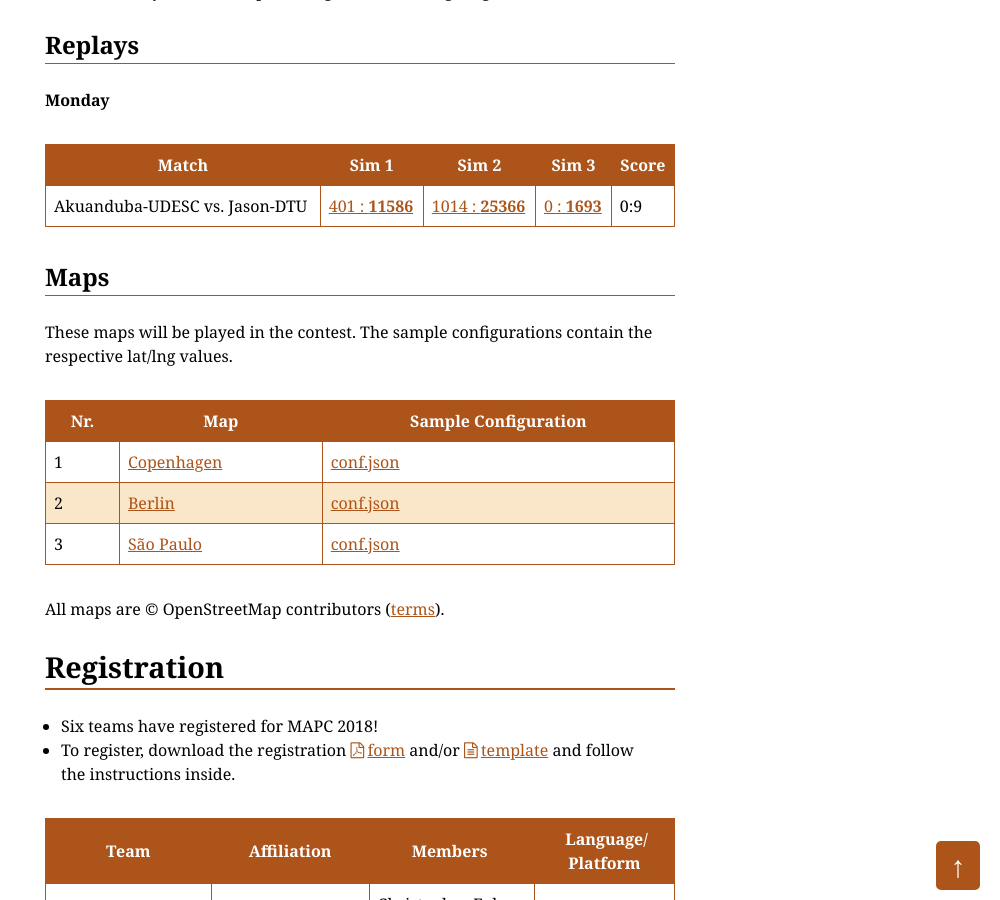
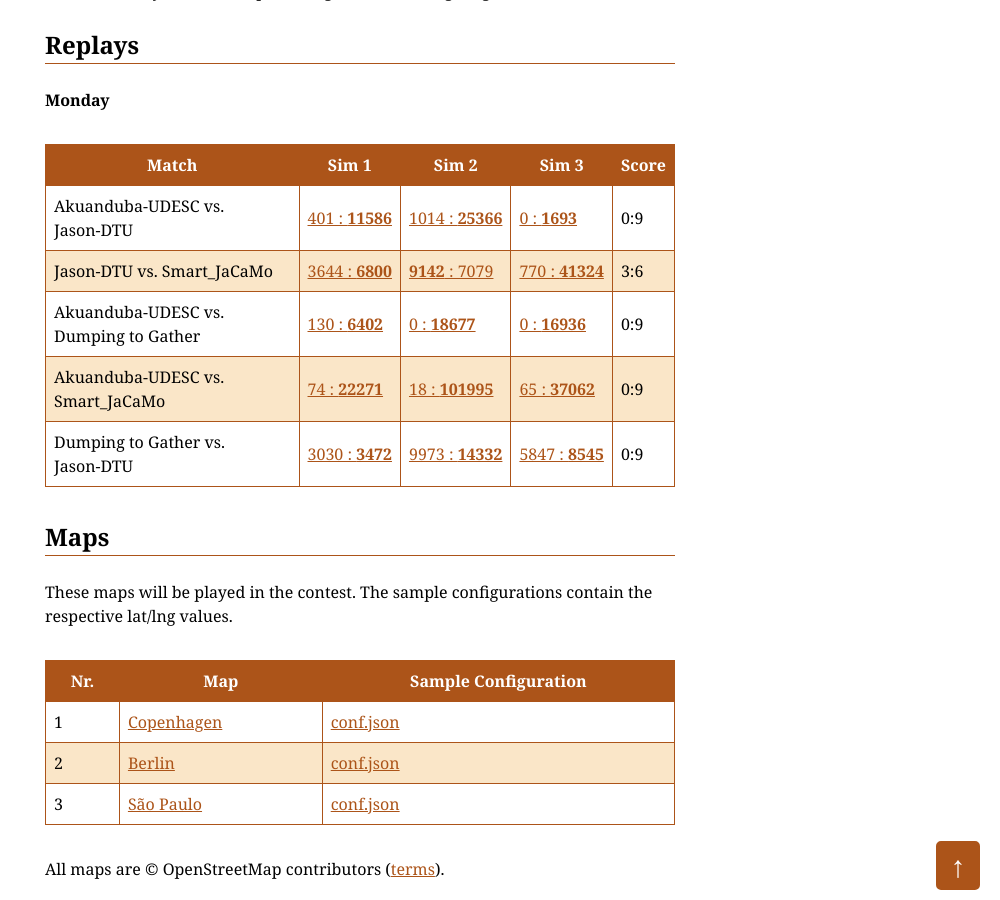
Before and after one commit to agentcontest/agentcontest.github.io, a Jekyll site: the page built from 2018/index.md, in a window 1280 px wide and 900 px high, scrolled down 2194 px. Shown: the whole window, without its empty margins (280-1280 px from the left). Built offline with Jekyll 4.4.1, drawn with Linux system fonts in a browser that asks for light colours.

Commit message:
more replays

```diff
--- a/2018/index.md
+++ b/2018/index.md
@@ -53,6 +53,19 @@
 Match | Sim 1 | Sim 2 | Sim 3 | Score
 --- | --- | --- | --- | ---
 Akuanduba&#8209;UDESC vs. Jason&#8209;DTU | [401&nbsp;:&nbsp;**11586**](/2018/replays/?2018-09-24-12-06-37-Contest-2018-1of3) | [1014&nbsp;:&nbsp;**25366**](/2018/replays/?2018-09-24-12-06-37-Contest-2018-2of3) | [0&nbsp;:&nbsp;**1693**](/2018/replays/?2018-09-24-12-06-37-Contest-2018-3of3) | 0:9
+Jason&#8209;DTU vs. Smart_JaCaMo | [3644&nbsp;:&nbsp;**6800**](/2018/replays?2018-09-24-14-05-06-Contest-2018-1of3) | [**9142**&nbsp;:&nbsp;7079](/2018/replays?2018-09-24-14-05-06-Contest-2018-2of3) | [770&nbsp;:&nbsp;**41324**](/2018/replays?2018-09-24-14-05-06-Contest-2018-3of3) | 3:6
+Akuanduba&#8209;UDESC vs. Dumping&nbsp;to&nbsp;Gather | [130&nbsp;:&nbsp;**6402**](/2018/replays?2018-09-24-14-05-22-Contest-2018-1of3) | [0&nbsp;:&nbsp;**18677**](/2018/replays?2018-09-24-14-05-22-Contest-2018-2of3) | [0&nbsp;:&nbsp;**16936**](/2018/replays?2018-09-24-14-05-22-Contest-2018-3of3) | 0:9
+Akuanduba&#8209;UDESC vs. Smart_JaCaMo | [74&nbsp;:&nbsp;**22271**](/2018/replays?2018-09-24-16-26-12-Contest-2018-1of3) | [18&nbsp;:&nbsp;**101995**](/2018/replays?2018-09-24-16-26-12-Contest-2018-2of3) | [65&nbsp;:&nbsp;**37062**](/2018/replays?2018-09-24-16-26-12-Contest-2018-3of3) | 0:9
+Dumping&nbsp;to&nbsp;Gather vs. Jason&#8209;DTU | [3030&nbsp;:&nbsp;**3472**](/2018/replays?2018-09-24-16-29-30-Contest-2018-1of3) | [9973&nbsp;:&nbsp;**14332**](/2018/replays?2018-09-24-16-29-30-Contest-2018-2of3) | [5847&nbsp;:&nbsp;**8545**](/2018/replays?2018-09-24-16-29-30-Contest-2018-3of3) | 0:9
+
+<!-- Dumping&nbsp;to&nbsp;Gather vs. Smart_JaCaMo | [&nbsp;:&nbsp;](/2018/replays?) | [&nbsp;:&nbsp;](/2018/replays?) | [&nbsp;:&nbsp;](/2018/replays?) | -->
+
+<!--
+| [&nbsp;:&nbsp;](/2018/replays?) | [&nbsp;:&nbsp;](/2018/replays?) | [&nbsp;:&nbsp;](/2018/replays?) |
+| [&nbsp;:&nbsp;](/2018/replays?) | [&nbsp;:&nbsp;](/2018/replays?) | [&nbsp;:&nbsp;](/2018/replays?) |
+| [&nbsp;:&nbsp;](/2018/replays?) | [&nbsp;:&nbsp;](/2018/replays?) | [&nbsp;:&nbsp;](/2018/replays?) |
+| [&nbsp;:&nbsp;](/2018/replays?) | [&nbsp;:&nbsp;](/2018/replays?) | [&nbsp;:&nbsp;](/2018/replays?) |
+-->
 
 ### Maps
 
```
